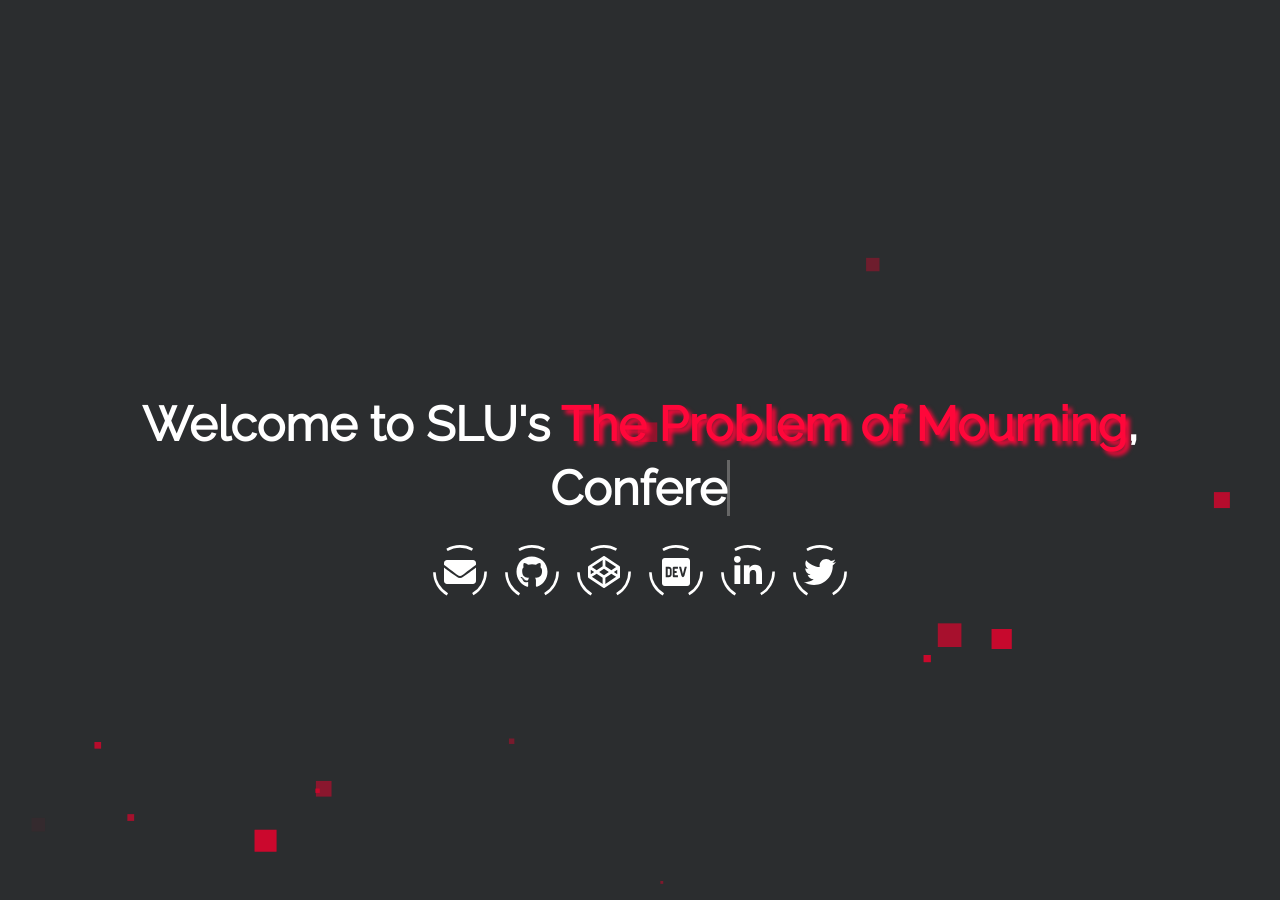
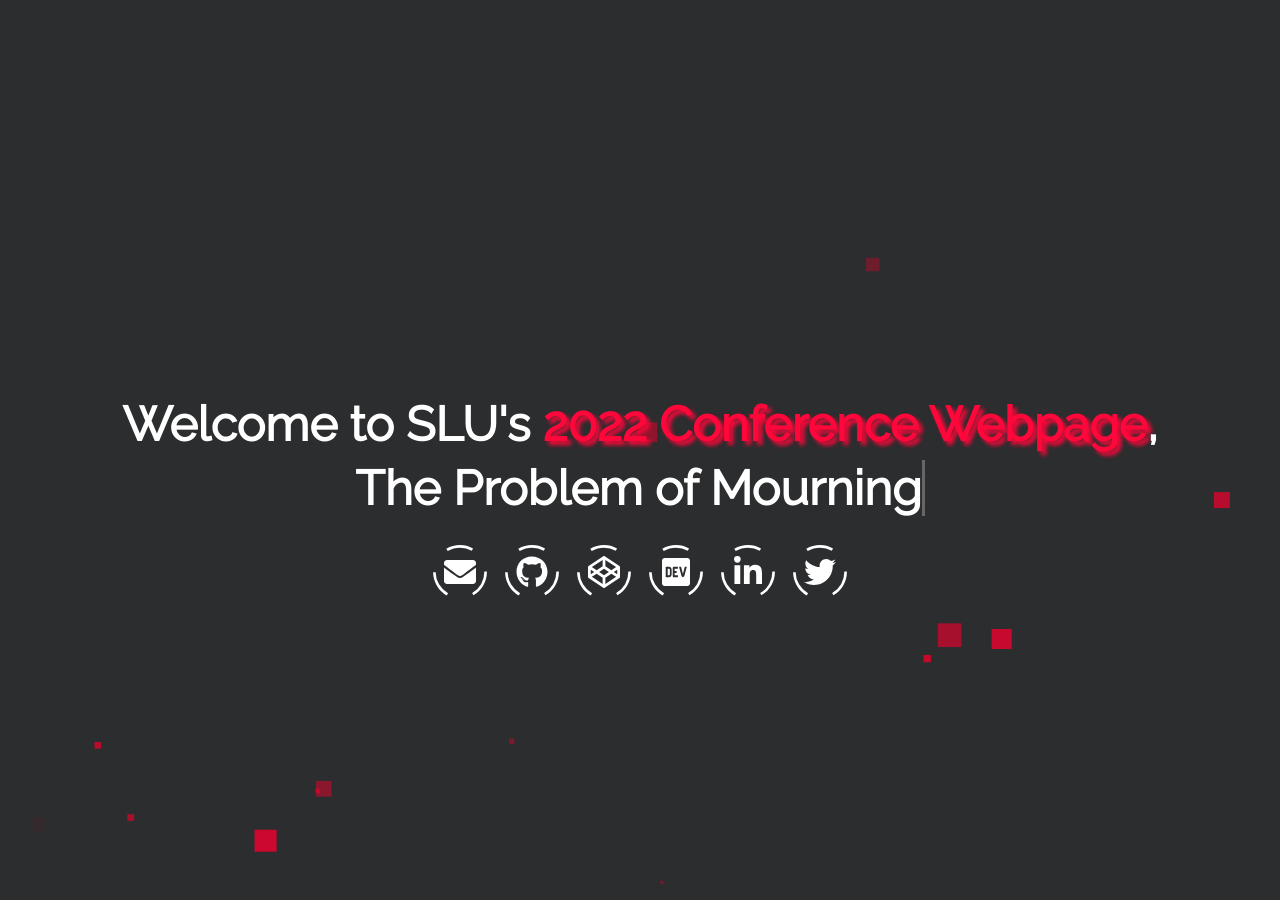
Before and after one commit to redapemusic35/pgsa, a Jekyll site: the page built from index.html, in a window 1280 px wide and 900 px high. Built offline with Jekyll 4.4.1, drawn with Linux system fonts in a browser that asks for light colours.

Commit message:
add new landing info

```diff
--- a/_config.yml
+++ b/_config.yml
@@ -11,10 +11,10 @@ baseurl: "/pgsa"
 
 # LANDING PAGE
 # username: This will displayed on the landing page as your name.
-username: The Problem of Mourning
+username: 2022 Conference Webpage
 # typing_text: This will be typed before 'scroll down for more'.
 # > set this to your job title, e.g. Fullstack Developer
-typing_text: Conference Webpage
+typing_text: The Problem of Mourning
 # email: Your E-Mail address for the email button.
 email: admin@slu-pgsa.edu
 # For every social button you want to display, set your username or userid
```
